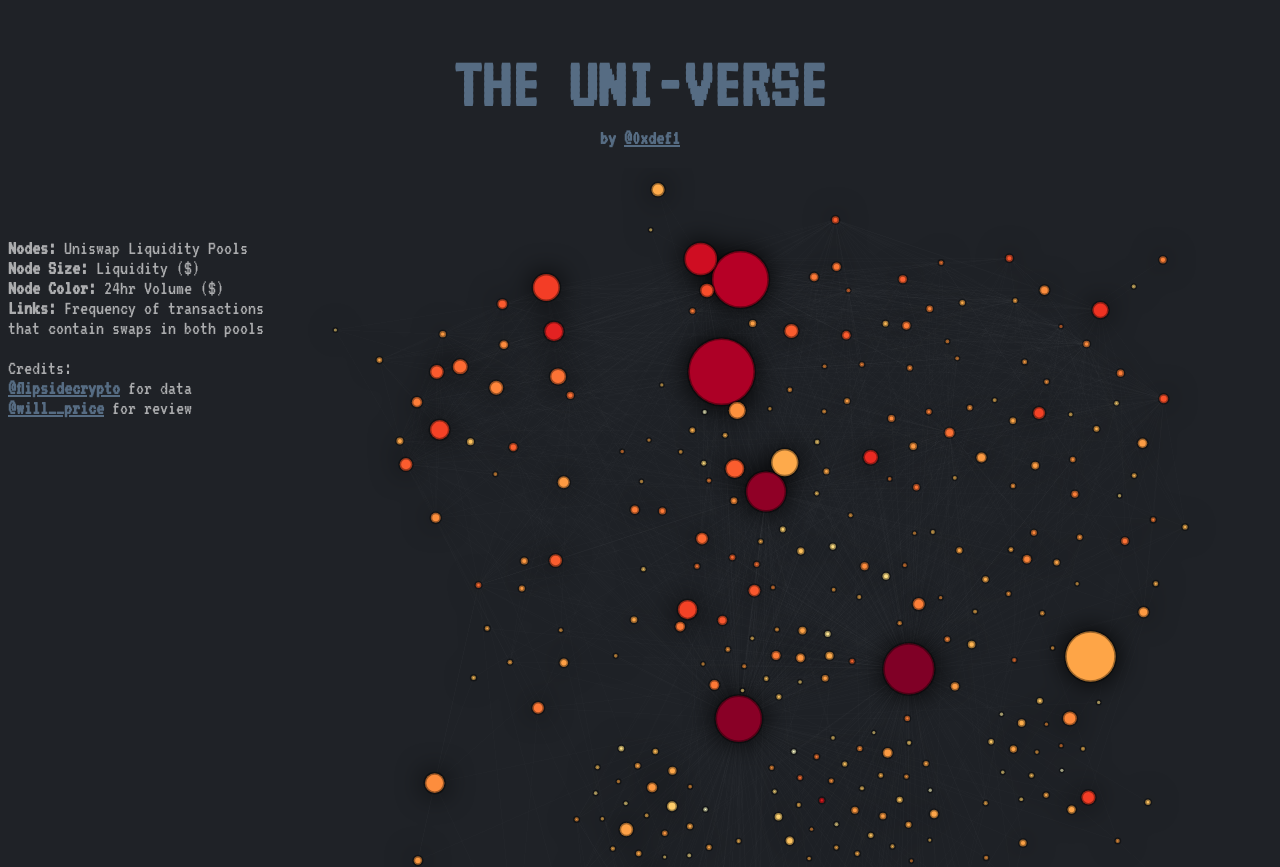
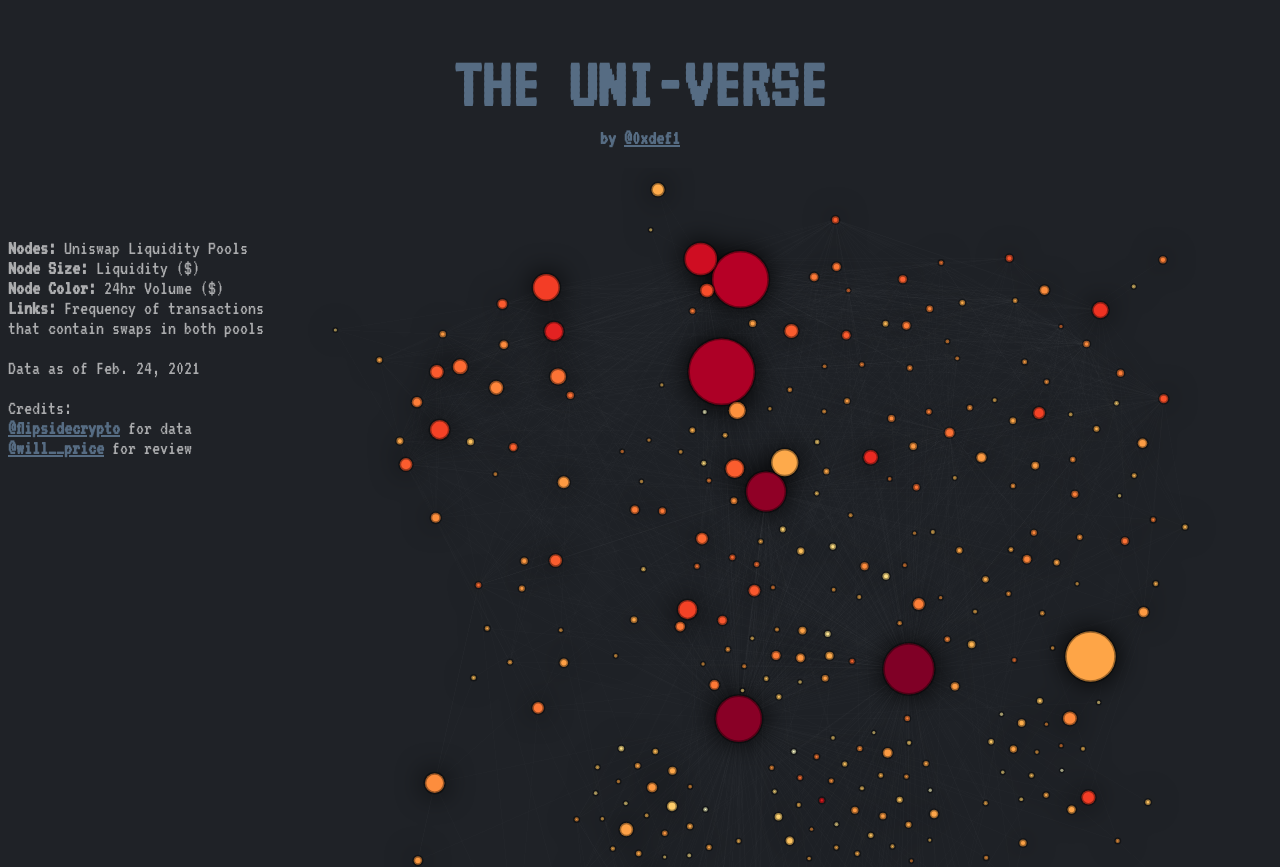
Before and after one commit to 0xdef1/uni-verse, a Vue app: page /uni-verse in a window 1280 px wide. Shown: the top 867 px of the page. Built offline with nearby package versions, Linux system fonts and the light colour scheme.

Commit message:
Add date

```diff
--- a/src/views/uni-verse.vue
+++ b/src/views/uni-verse.vue
@@ -8,7 +8,7 @@
       <b>Node Size:</b> Liquidity ($)<br/>
       <b>Node Color:</b> 24hr Volume ($)<br/>
       <b>Links:</b> Frequency of transactions that contain swaps in both pools</p>
-
+      <p>Data as of Feb. 24, 2021</p>
       <p>Credits:<br/>
       <b><a href="https://twitter.com/flipsidecrypto">@flipsidecrypto</a></b> for data<br/>
       <b><a href="https://twitter.com/will__price">@will__price</a></b> for review<br/>
```
